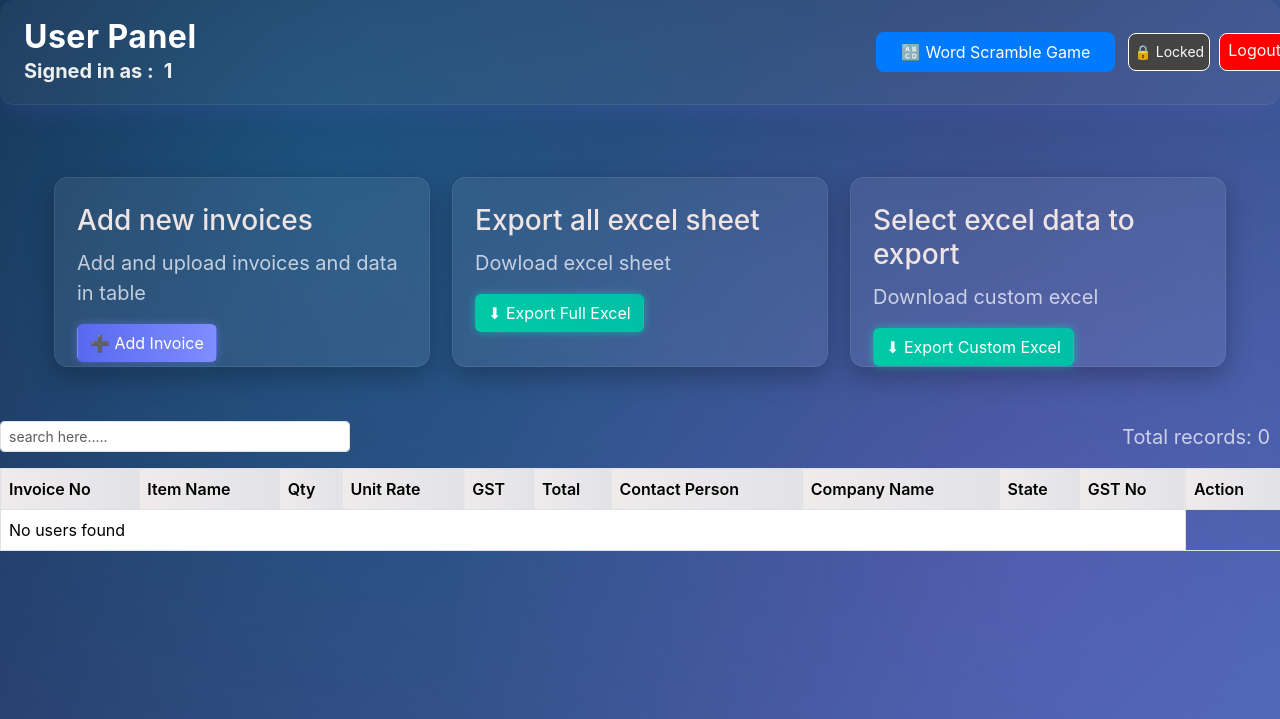
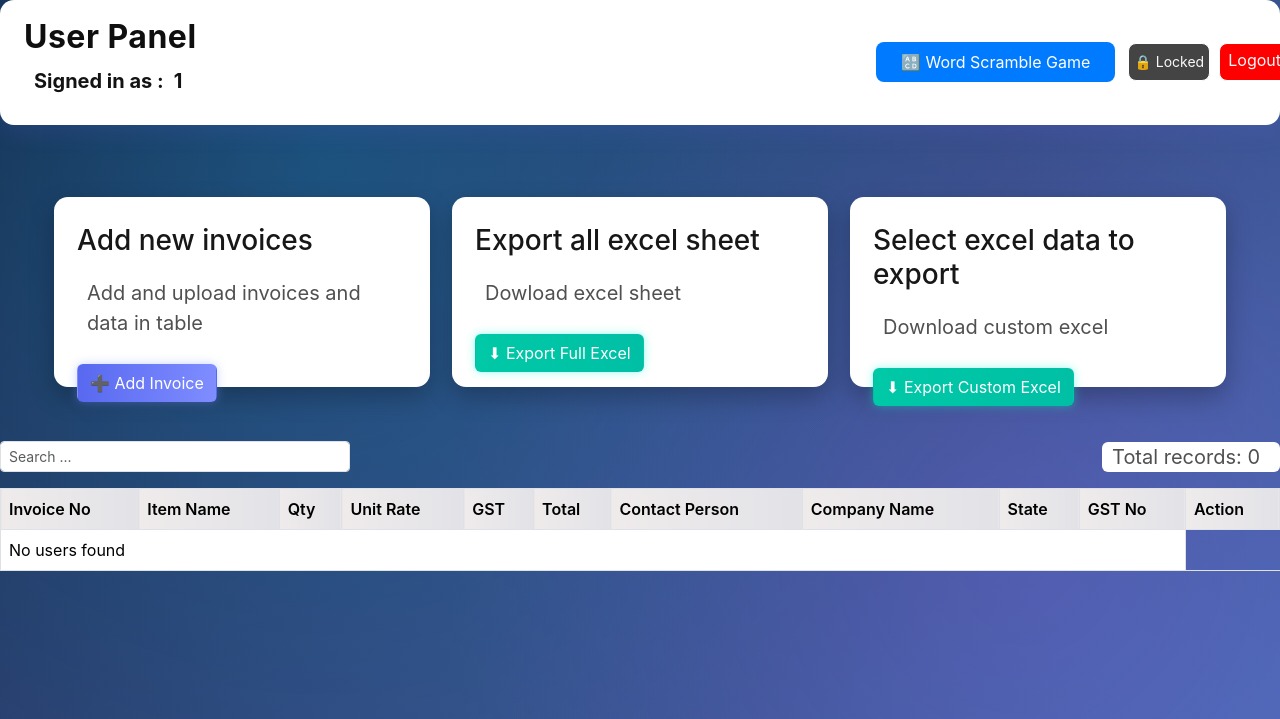
Before and after one commit to Muskan8130/E-_Register, a Flask app: page /user_panel in a window 1280 px wide. Shown: the top 719 px of the page. Run offline with Flask 3, Linux system fonts and the light colour scheme; the visitor is signed in with stand-in values (Sample User, id 1); data that the repository does not hold is empty; parts of the project's set-up code (start-up, migrations or seed data) failed here and were passed over; some libraries are stand-ins or nearby versions.

Commit message:
all panels ui enhanced and matched

```diff
--- a/static/js/user_panel.js
+++ b/static/js/user_panel.js
@@ -220,7 +220,7 @@ document.addEventListener('click', (e) => {
 
       if (!res.ok) return alert(result.error || "Save failed");
 
-      alert("Invoice Saved Successfully ✔");
+
       addModal.hide();
       fetchUserRecords();     // refresh table
 
--- a/templates/user_panel.html
+++ b/templates/user_panel.html
@@ -41,7 +41,7 @@
 }
     .topbar{
       background: linear-gradient(90deg,var(--accent1),var(--accent2));
-      background: rgba(255, 255, 255, 0.05);
+      background: white;
       border-bottom: 1px solid rgba(255, 255, 255, 0.08);
       backdrop-filter: blur(10px);
       box-shadow: 0 6px 14px rgba(0, 0, 0, 0.2);
@@ -87,7 +87,7 @@
 }
     left-controls { display:flex; gap:10px; align-items:center;}
     .box{
-    background: rgba(255, 255, 255, 0.07);
+    background: white;
     border-radius: 14px;
     padding: 26px 22px;
     box-shadow: 0 10px 25px rgba(0, 0, 0, 0.25);
@@ -102,7 +102,7 @@
   box-shadow: 0 14px 30px rgba(0, 0, 0, 0.35);
 }
 .box h3 {
-  color: #efe4e4;
+  color: #181717;
   margin-bottom: 10px;
 }
 /*
@@ -177,8 +177,9 @@
       margin-bottom:6px;
     }
    .muted {
-  color: rgba(246, 247, 252, 0.75);
+  color: rgba(21, 21, 21, 0.75);
   font-size: 20px;
+  padding: 10px;
 
 }
 
@@ -208,7 +209,7 @@
     margin-right: 400px;
     }
     h2{
-      color: #ffffff;
+      color: #100f0f;
       font-weight: 700;
       letter-spacing: 0.5px;
     }
@@ -562,7 +563,7 @@
     <div class="d-flex align-items-center gap-3">
       <div>
         <h2 style="margin: 0;">User Panel</h2>
-       <div class="me-2 muted small" style="color: hwb(120 96% 3% / 0.963);"style="font-weight:20px;">Signed in as :<span id="loggedUserName">{{ session['user_id'] }}</span>
+       <div class="me-2 muted small" style="color: hwb(0 4% 96% / 0.963);"style="font-weight:20px;">Signed in as :<span id="loggedUserName">{{ session['user_id'] }}</span>
 </div>
       </div>
     </div>
@@ -605,10 +606,10 @@
     <div class="card-ui">
       <div class="d-flex align-items-center justify-content-between mb-3">
         <div>
-         <input id="globalSearch" class="form-control form-control-sm" placeholder="search here.....">
+         <input id="globalSearch" class="form-control form-control-sm" placeholder="Search ...">
         </div>
-        <div>
-          <small  class="muted">Total records: <span id="totalCount">0</span></small>
+        <div style="background-color: white;" class="rounded">
+          <small  class=" muted">Total records: <span id="totalCount">0</span></small>
         </div>
       </div>
 
```
Also changed, not shown: templates/invoices.html (+11 -6 lines), templates/master.html (+6 -5 lines), templates/newinvoices.html (+19 -6 lines).
